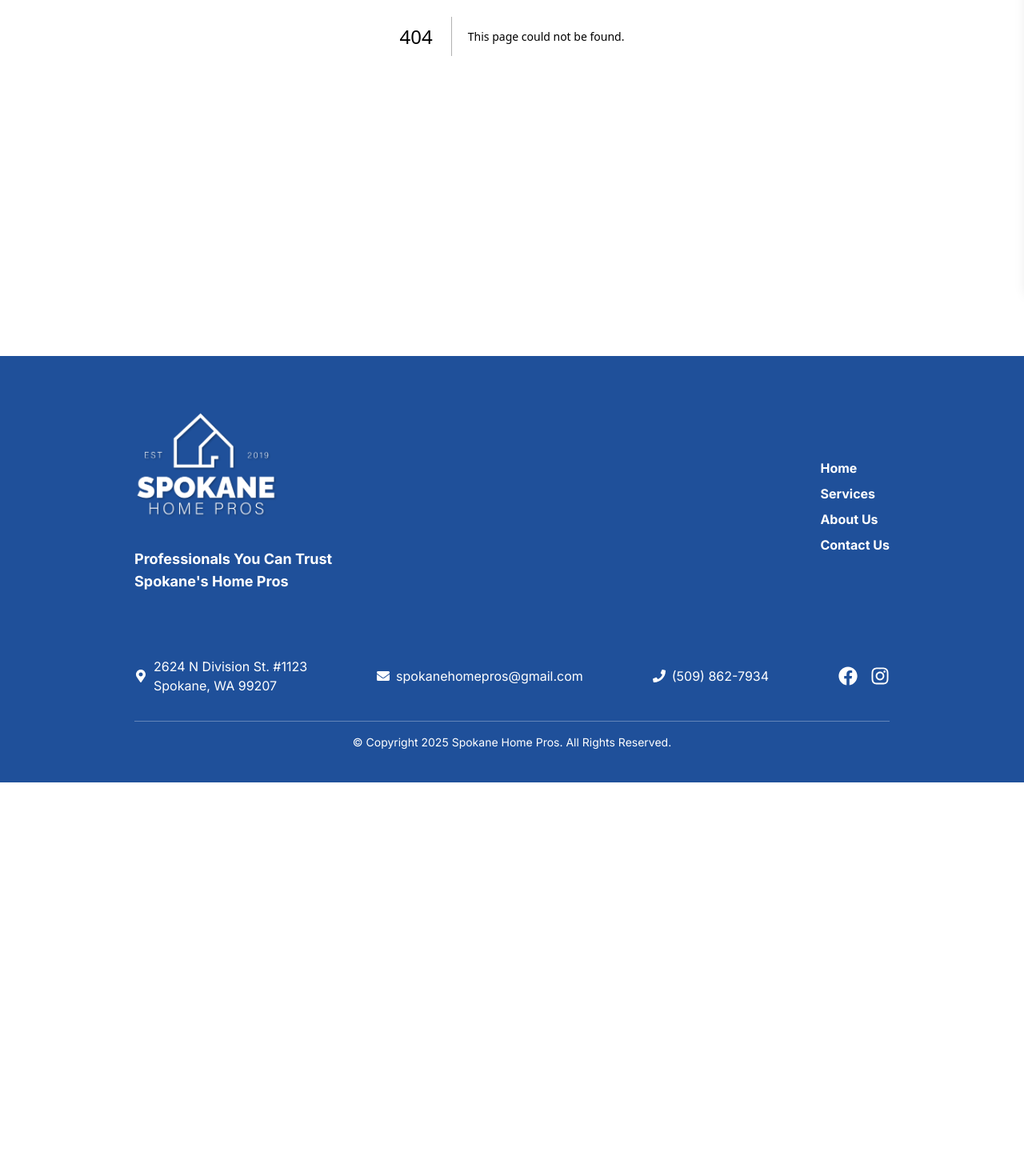
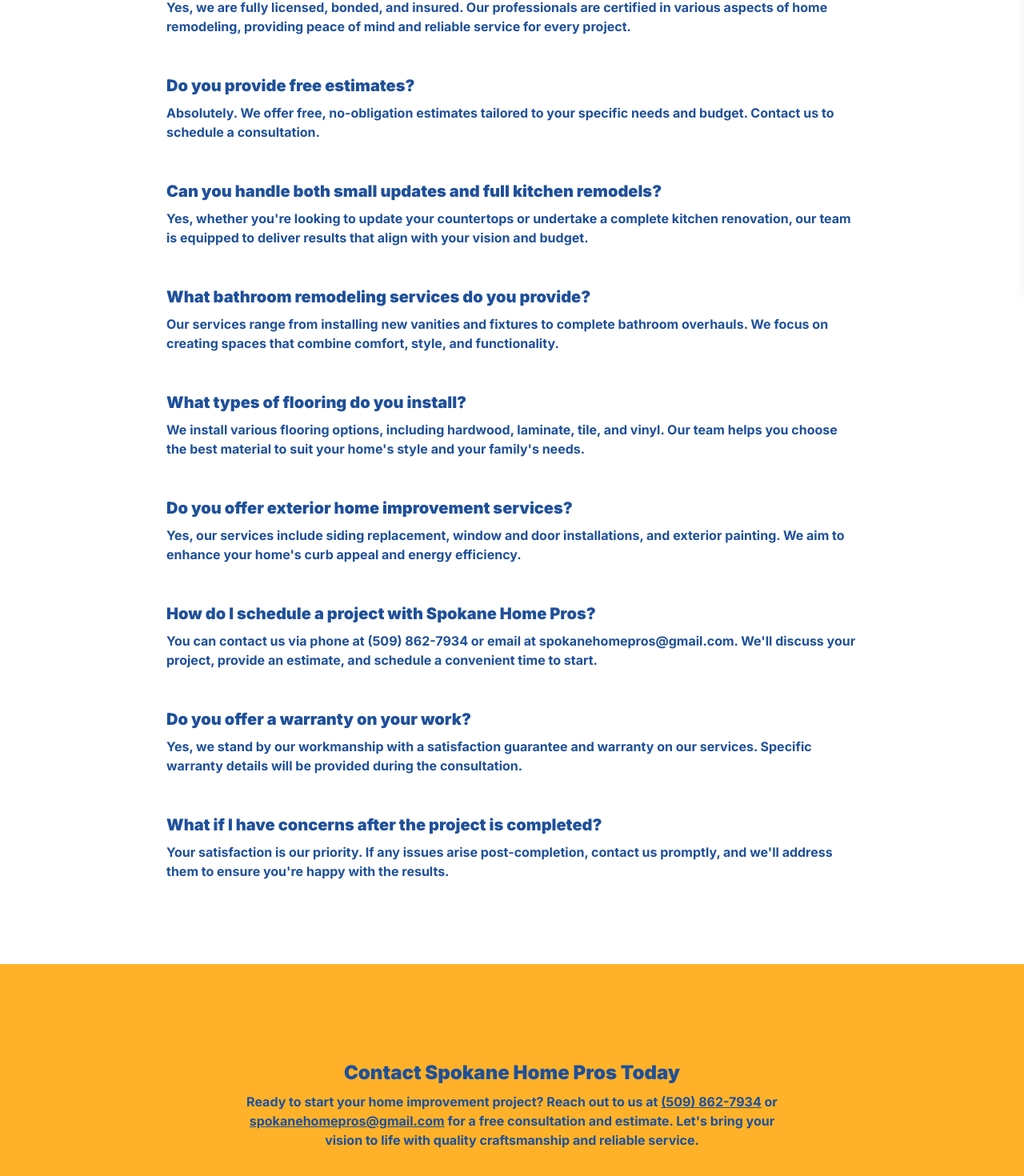
Before and after one commit to JordanMoureau/spokane-home-pros, a Next.js app: page /faq in a window 1280 px wide. Before the commit this address had no page. Shown: the part 439-1909 px from the top of the page at 80% size. Before the commit the page ends 1417 px from the top, so only its background shows below. Built offline with nearby package versions, Linux system fonts and the light colour scheme.

Commit message:
faq keyword density added

```diff
--- a/src/app/components/Footer.js
+++ b/src/app/components/Footer.js
@@ -42,6 +42,9 @@
               </Link>
               <Link href="/about-us" className="block">
                 About Us
+              </Link>
+              <Link href="/faq" className="block">
+                FAQ
               </Link>
               <Link href="/contact" className="block">
                 Contact Us
--- /dev/null
+++ b/src/app/faq/page.js
@@ -0,0 +1,95 @@
+import React from "react";
+
+const faqs = [
+  {
+    question: "What types of home remodeling services do you offer?",
+    answer:
+      "We specialize in a wide range of home improvement projects, including bathroom remodels, kitchen renovations, flooring installations, and exterior upgrades. Our team handles everything from minor repairs to full-scale remodels, ensuring quality craftsmanship at every stage.",
+  },
+  {
+    question: "Are you licensed and insured?",
+    answer:
+      "Yes, we are fully licensed, bonded, and insured. Our professionals are certified in various aspects of home remodeling, providing peace of mind and reliable service for every project.",
+  },
+  {
+    question: "Do you provide free estimates?",
+    answer:
+      "Absolutely. We offer free, no-obligation estimates tailored to your specific needs and budget. Contact us to schedule a consultation.",
+  },
+  {
+    question: "Can you handle both small updates and full kitchen remodels?",
+    answer:
+      "Yes, whether you're looking to update your countertops or undertake a complete kitchen renovation, our team is equipped to deliver results that align with your vision and budget.",
+  },
+  {
+    question: "What bathroom remodeling services do you provide?",
+    answer:
+      "Our services range from installing new vanities and fixtures to complete bathroom overhauls. We focus on creating spaces that combine comfort, style, and functionality.",
+  },
+  {
+    question: "What types of flooring do you install?",
+    answer:
+      "We install various flooring options, including hardwood, laminate, tile, and vinyl. Our team helps you choose the best material to suit your home's style and your family's needs.",
+  },
+  {
+    question: "Do you offer exterior home improvement services?",
+    answer:
+      "Yes, our services include siding replacement, window and door installations, and exterior painting. We aim to enhance your home's curb appeal and energy efficiency.",
+  },
+  {
+    question: "How do I schedule a project with Spokane Home Pros?",
+    answer:
+      "You can contact us via phone at (509) 862-7934 or email at spokanehomepros@gmail.com. We'll discuss your project, provide an estimate, and schedule a convenient time to start.",
+  },
+  {
+    question: "Do you offer a warranty on your work?",
+    answer:
+      "Yes, we stand by our workmanship with a satisfaction guarantee and warranty on our services. Specific warranty details will be provided during the consultation.",
+  },
+  {
+    question: "What if I have concerns after the project is completed?",
+    answer:
+      "Your satisfaction is our priority. If any issues arise post-completion, contact us promptly, and we'll address them to ensure you're happy with the results.",
+  },
+];
+
+export default function FAQ() {
+  return (
+    <>
+      <section className="max-w-4xl blue mx-auto px-4 py-20">
+        <h1 className="text-4xl font-bold text-center mb-10">
+          Frequently Asked Questions
+        </h1>
+        <div className="space-y-6">
+          {faqs.map((faq, index) => (
+            <div key={index} className=" pb-6">
+              <h2 className="text-xl font-semibold mb-2">{faq.question}</h2>
+              <p>{faq.answer}</p>
+            </div>
+          ))}
+        </div>
+      </section>
+
+      <div className="text-center blue bg-[#FFB229] py-30">
+        <h2 className="text-2xl font-bold mb-2">
+          Contact Spokane Home Pros Today
+        </h2>
+        <p className="max-w-2xl mx-auto">
+          Ready to start your home improvement project? Reach out to us at{" "}
+          <a href="tel:5098627934" className="font-bold  underline">
+            (509) 862-7934
+          </a>{" "}
+          or{" "}
+          <a
+            href="mailto:spokanehomepros@gmail.com"
+            className="font-bold  underline"
+          >
+            spokanehomepros@gmail.com
+          </a>{" "}
+          for a free consultation and estimate. Let's bring your vision to life
+          with quality craftsmanship and reliable service.
+        </p>
+      </div>
+    </>
+  );
+}
```
